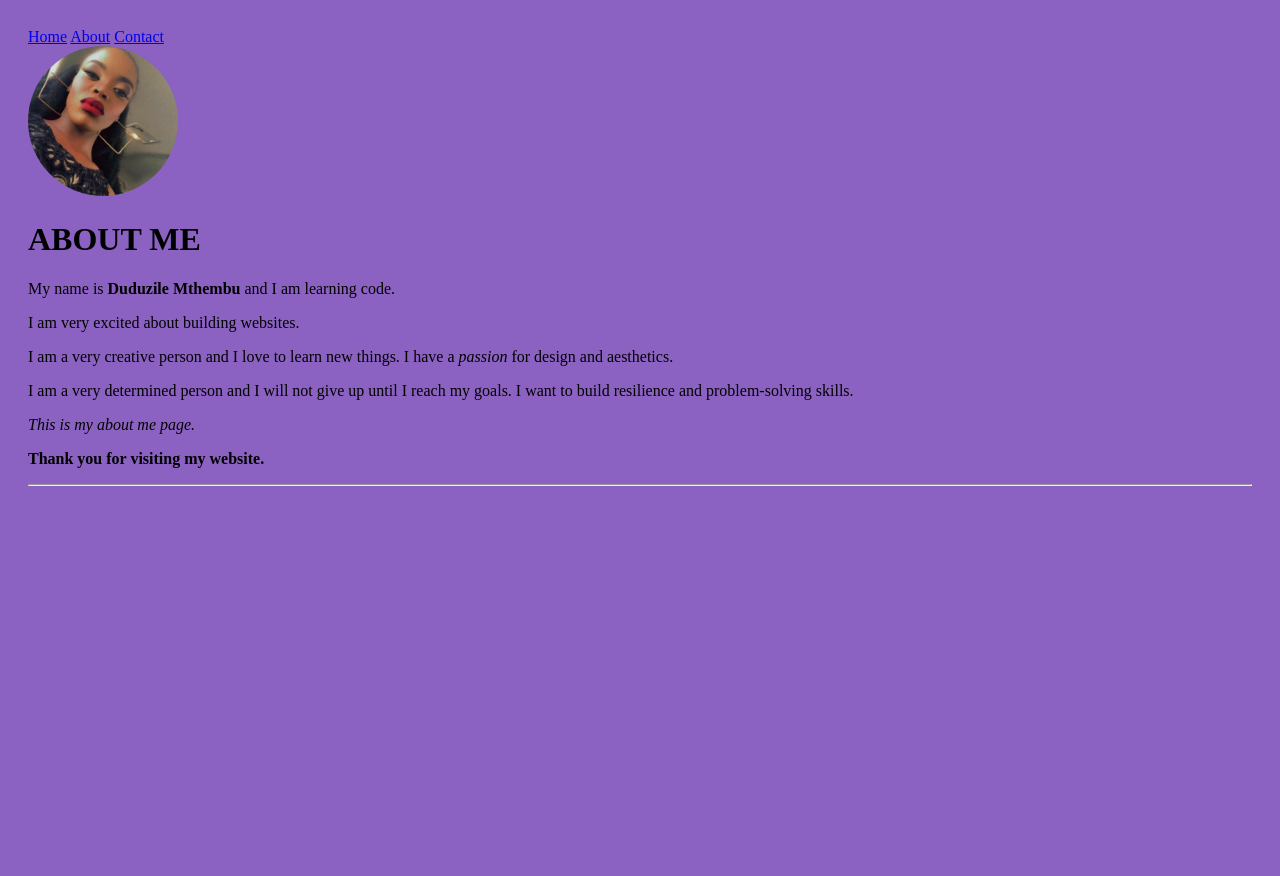
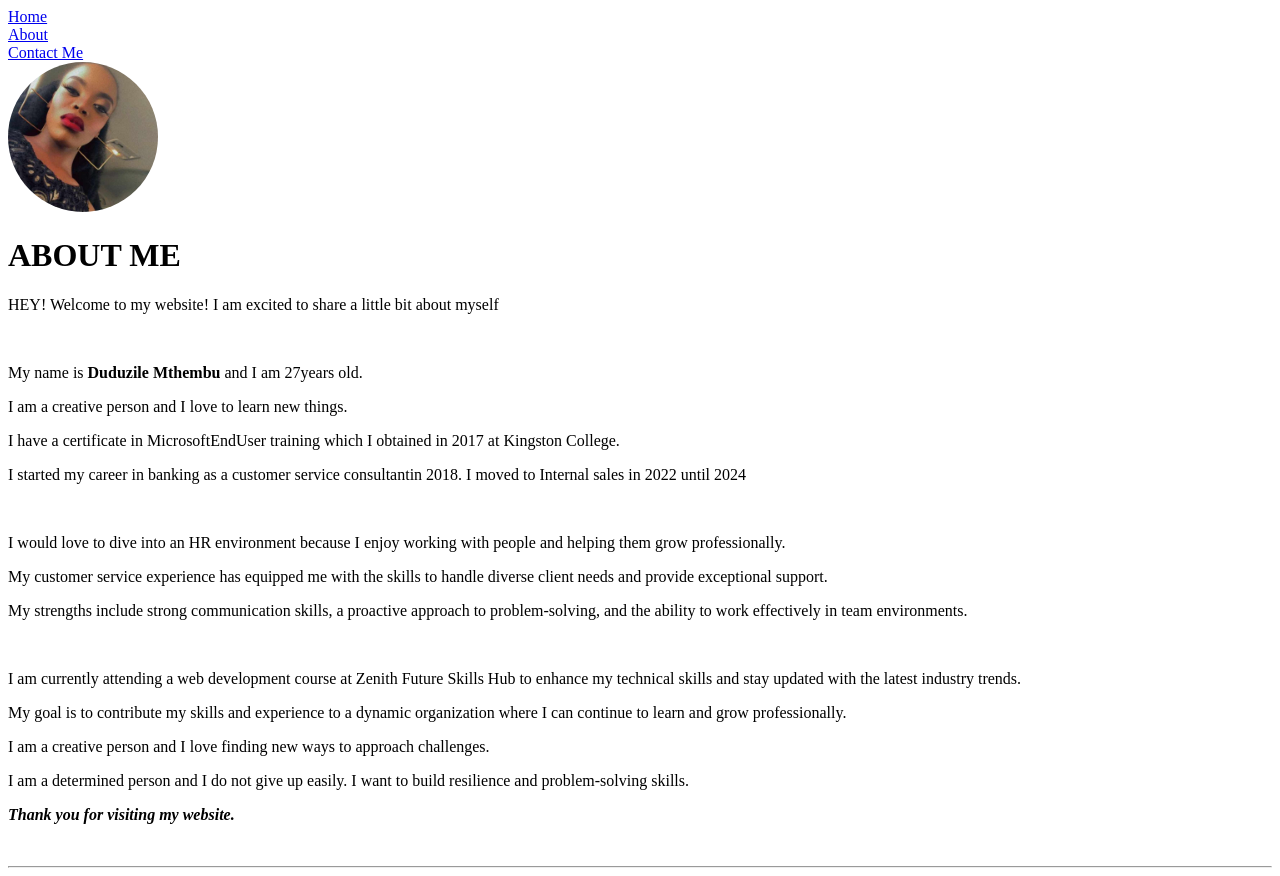
Before and after one commit to DuduzileMthembu/ZenithFutureSkillsHub, a plain HTML site: page Module 3- Html/Module3-Day2/Module3-Day2-practical/About.html in a window 1280 px wide. Before the commit the page ends 800 px from the top, so only its background shows below. Drawn offline with Linux system fonts and the light colour scheme.

Commit message:
Revise About page content and navigation for clarity and engagement

```diff
--- a/Module 3- Html/Module3-Day2/Module3-Day2-practical/About.html
+++ b/Module 3- Html/Module3-Day2/Module3-Day2-practical/About.html
@@ -2,33 +2,41 @@
 <html lang="en">
     <head>
         <meta charset="UTF-8">
-        <style>
-            body {
-                background-color: hsl(266, 44%, 57%);
-                padding: 20px;
-                border-radius: 5px;
-            }</style>
+
         <title>ABOUT ME </title>
         <link rel="icon" href="assets/favicon.ico" type="image/x-icon">
     </head>
     <!--This is a short intro about myself-->
     <body>
          <nav>
-        <a href='index.html'>Home</a>
-        <a href='About.html'>About</a>
-        <a href='contact.html'>Contact</a>
+        <a href='index.html'>Home</a><br>
+        <a href='About.html'>About</a><br>
+        <a href='contact.html'target="_blank">Contact Me</a><br>
     </nav>
 <img src="assets/profile.jpg" alt="My Profile Picture" style="width: 150px; height: 150px; border-radius: 50%;">
         <!--This body section includes information about myself-->
         <h1>ABOUT ME</h1>
-        <p>My name is <strong>Duduzile Mthembu</strong> and I am learning code.</p>
-        <p>I am very excited about building websites.</p>
 
-        <p>I am a very creative person and I love to learn new things. I have a <em>passion</em> for design and aesthetics.</p>
-        <p>I am a very determined person and I will not give up until I reach my goals. I want to build resilience and problem-solving skills.</p>
+        <p>HEY! Welcome to my website! I am excited to share a little bit about myself</p>
+        <BR>
+            <p>My name is <strong>Duduzile Mthembu</strong> and I am 27years old.</p>
+        <p>I am a creative person and I love to learn new things. </p>
+        <!--This part includes my education background and work history-->
+        <p> I have a certificate in MicrosoftEndUser training which I obtained in 2017 at Kingston College.</p>
+        <p>I started my career in banking as a customer service consultantin 2018. I moved to Internal sales in 2022 until 2024</p>
+        <br>
+        <!--These are my goals and my strengths-->
+        <p>I would love to dive into an HR environment because I enjoy working with people and helping them grow professionally.</p>
+        <p>My customer service experience has equipped me with the skills to handle diverse client needs and provide exceptional support.</p>
+        <p>My strengths include strong communication skills, a proactive approach to problem-solving, and the ability to work effectively in team environments.</p>
+        <br>
+        <!--This part includes my current aspirations and personal qualities-->
+        <p>I am currently attending a web development course at Zenith Future Skills Hub to enhance my technical skills and stay updated with the latest industry trends.</p>
+        <p>My goal is to contribute my skills and experience to a dynamic organization where I can continue to learn and grow professionally.</p>
+        <p>I am a creative person and I love finding new ways to approach challenges. </p>
+        <p>I am a determined person and I do not give up easily. I want to build resilience and problem-solving skills.</p>
 
-        <em><p>This is my about me page.</p></em>
-       <b><p>Thank you for visiting my website.</p></b>
+        <p><em><b>Thank you for visiting my website.</b></em></p><BR>
 
         <hr>
 
```
